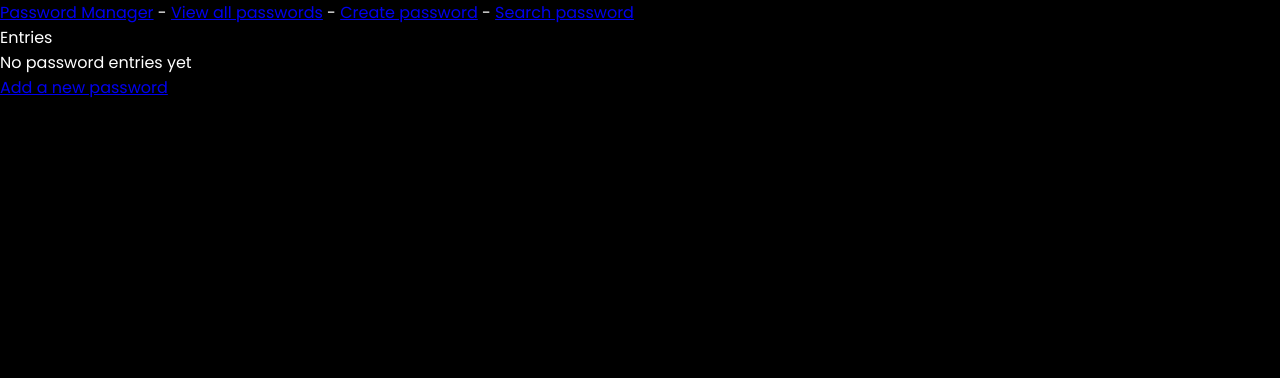
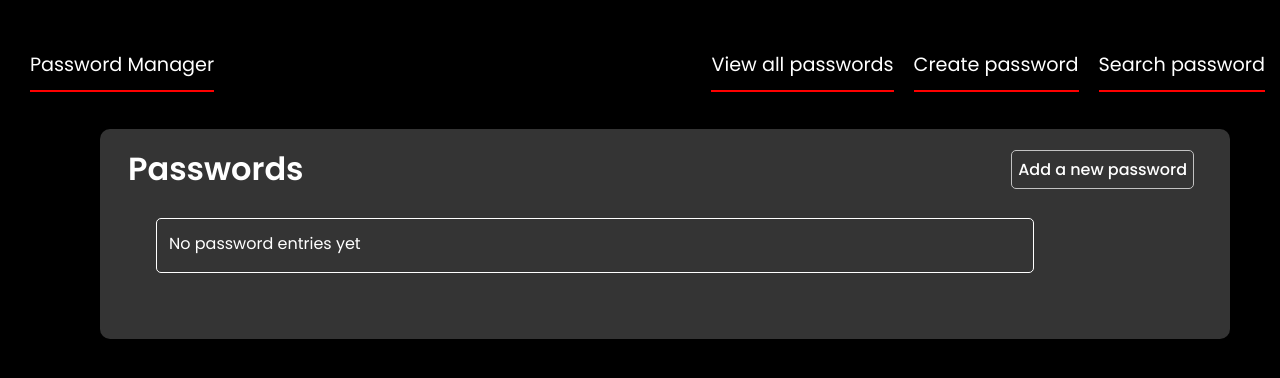
Before and after one commit to Nickodhiambo/Password-Manager-Application, a Django app: template manager/templates/manager/entries.html in a window 1280 px wide. Shown: the top 378 px of the page. Run offline with Django 3.2, Linux system fonts and the light colour scheme; the template is opened without the code that fills it, so the values that code supplies are empty; some libraries are stand-ins or nearby versions.

Commit message:
Style all entries page

```diff
--- a/manager/templates/manager/base.html
+++ b/manager/templates/manager/base.html
@@ -6,14 +6,21 @@
         <meta name="viewport" content="width=device-width, initial-scale=1.0">
         <title>Password Manager</title>
         <link rel="stylesheet" href="{% static 'style.css' %}">
+        <script src="https://kit.fontawesome.com/013df7f68b.js" crossorigin="anonymous"></script>
     </head>
 
-    <p>
-        <a href="{% url 'manager:index' %}">Password Manager</a> -
-        <a href="{% url 'manager:entries' %}">View all passwords</a> -
-        <a href="{% url 'manager:store' %}">Create password</a> -
-        <a href="{% url 'manager:search_entries' %}">Search password</a>
-    </p>
+    <div class="base-container">
+        <div class="home-link">
+            <a href="{% url 'manager:index' %}">Password Manager</a>
+        </div>
+        <div class="nav-links">
+            <ul>
+                <li><a href="{% url 'manager:entries' %}">View all passwords</a></li>
+                <li><a href="{% url 'manager:store' %}">Create password</a></li>
+                <li><a href="{% url 'manager:search_entries' %}">Search password</a></li>
+            </ul>
+        </div>
+    </div>
     {% block content %}
     <body></body>
     {%endblock content %}
--- a/manager/templates/manager/entries.html
+++ b/manager/templates/manager/entries.html
@@ -2,15 +2,22 @@
 
 {% block content %}
 
-<p>Entries</p>
+<div class="entries">
+    <div class="entries-header">
+        <p class="entries-par">Passwords</p>
+        <a href="{% url 'manager:store' %}">Add a new password</a>
+    </div>
     <ul>
         {% for entry in entries %}
-    <li><a href="{% url 'manager:entry' entry.id %}">{{ entry }}<a/></li>
+            <li class="list-item">
+                <a href="{% url 'manager:entry' entry.0 %}">{{ entry.1 }}</a>
+                <a href="{% url 'manager:entry' entry.0 %}"><i class="fa-solid fa-arrow-up-right-from-square"></i></a>
+            </li>
         {% empty %}
             <li>No password entries yet</li>
         {% endfor %}
+        </div>
     </ul>
-
-<a href="{% url 'manager:store' %}">Add a new password</a>
+</div>
 
 {% endblock content %}
--- a/manager/views.py
+++ b/manager/views.py
@@ -22,7 +22,7 @@ def generate_password(length=8):
 @login_required
 def all_entries(request):
     """Returns a list of all password entries"""
-    entries = PasswordEntry.objects.filter(owner=request.user)
+    entries = PasswordEntry.objects.filter(owner=request.user).values_list('id', 'website_url')
     context = {'entries': entries}
     return render(request, 'manager/entries.html', context)
 
--- a/static/style.css
+++ b/static/style.css
@@ -10,6 +10,33 @@
 body{
     background: #000;
     color: #fff;
+}
+
+/* Base html styles  */
+.base-container{
+    display: flex;
+    justify-content: space-between;
+    margin: 50px 0;
+}
+
+.base-container .home-link{
+    margin-left: 20px;
+    padding: 0 10px;
+}
+
+.nav-links ul{
+    margin-right: 15px;
+    display: flex;
+    gap: 20px;
+    list-style: none;
+}
+
+.base-container a{
+    color: #fff;
+    font-size: 1.2rem;
+    text-decoration: none;
+    border-bottom: 2px solid #ff0000;
+    padding: 12px 0;
 }
 
 /* Index styles */
@@ -175,3 +202,73 @@ div.error{
     transform: translateX(180px);
     margin-top: 20px;
 }
+
+/* Entries styling */
+
+.entries{
+    display: block;
+    margin: 50px 50px 50px 100px;;
+    background: #343434;
+    padding: 16px;
+    border-radius: 10px;
+}
+
+.entries-header{
+    display: flex;
+    justify-content: space-between;
+    align-items: center;
+    margin-bottom: 25px;
+}
+
+.entries-header p{
+    font-size: 2rem;
+    font-weight: 600;
+    margin-bottom: 0 0 20px 40px;
+    padding-left: 12px;
+}
+
+.entries-header a{
+    color: #fff;
+    font-size: 1rem;
+    text-decoration: none;
+    margin-right: 20px;
+    font-weight: 500;
+    border: 1px solid #c2c2c2;
+    border-radius: 5px;
+    padding: 6px;
+}
+
+.entries-header a:hover{
+    background: #fff;
+    color: #000;
+}
+
+.entries ul{
+    list-style: none;
+    color: #fff;
+    margin-bottom: 50px;
+}
+
+.entries ul li{
+    margin: 20px 40px;
+    padding: 12px 12px;
+    height: 55px;
+    width: 80%;
+    border: 1px solid #fff;
+    border-radius: 5px;
+}
+
+.list-item{
+    display: flex;
+    justify-content: space-between;
+}
+
+.entries ul a{
+    color: #fff;
+    font-size: 1rem;
+    text-decoration: none;
+}
+
+.entries ul li:hover{
+    background: #444654;
+}
```
Lines whose indentation alone changed are shown as unchanged.
